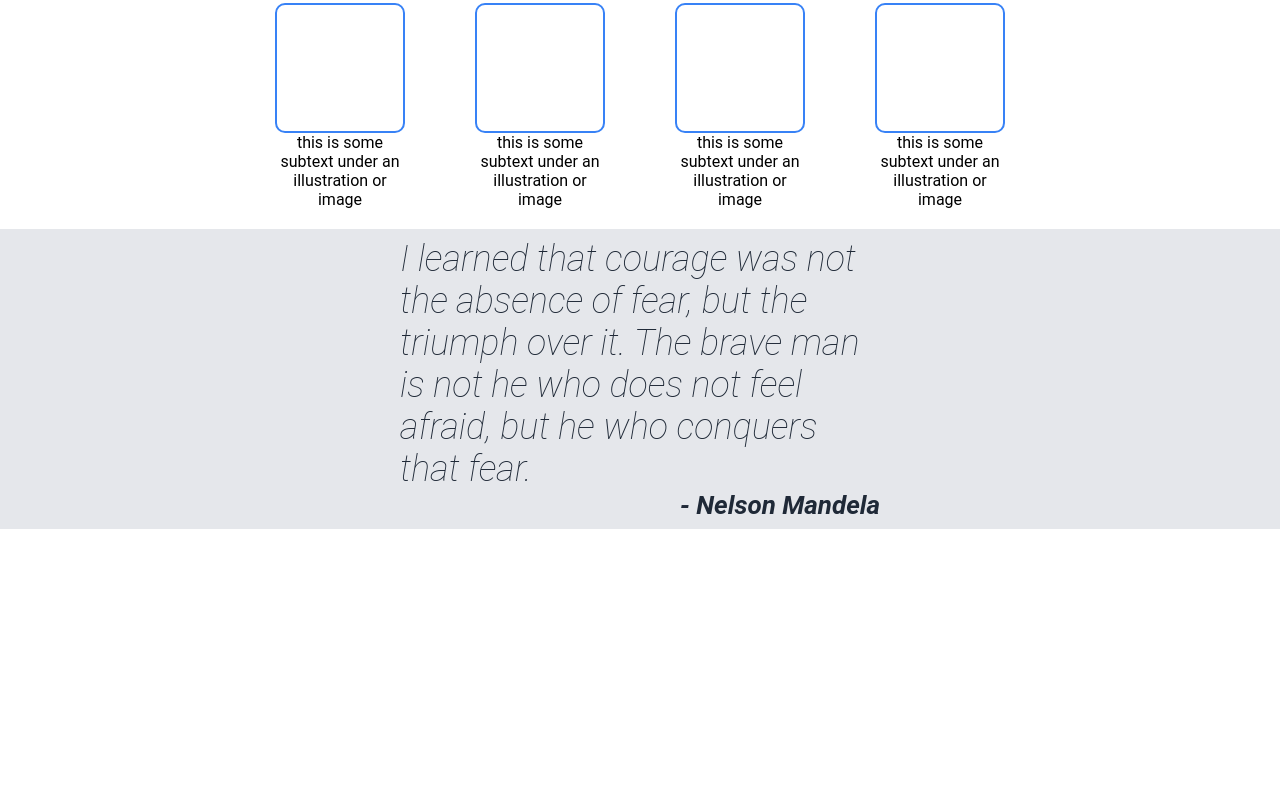
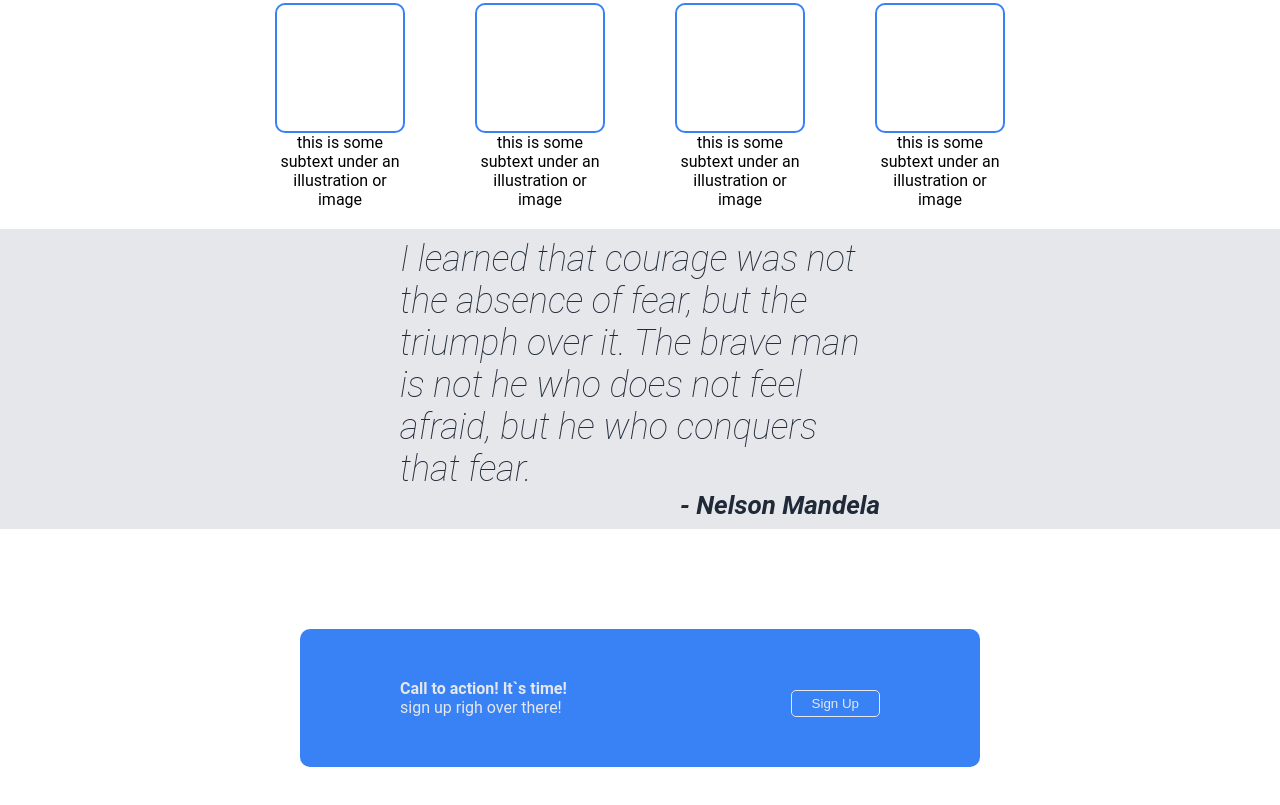
Before and after one commit to Aleskoss/landing-page, a plain HTML site: page index.html in a window 1280 px wide. Shown: the part 519-1324 px from the top of the page. Before the commit the page ends 1048 px from the top, so only its background shows below. Drawn offline with Linux system fonts and the light colour scheme.

Commit message:
Create and style call to action section

```diff
--- a/index.html
+++ b/index.html
@@ -48,7 +48,11 @@
         <p>I learned that courage was not the absence of fear, but the triumph over it. The brave man is not he who does not feel afraid, but he who conquers that fear. <span class="quote-author">- Nelson Mandela</span></p>
     </div>
     <div class="call-to-action">
-
+        <div>
+            <h4>Call to action! It`s time!</h4>
+            <p>sign up righ over there!</p>
+        </div>
+        <button>Sign Up</button>
     </div>
 </body>
 </html>
--- a/styles/style.css
+++ b/styles/style.css
@@ -45,8 +45,11 @@ ul{
 .hero *{
     margin-bottom: 10px;
 }
+.call-to-action,
 .hero button{
     background-color: #3882f6;
+}
+.hero button{
     padding: 10px 20px;
     font-size:12px;
     border: none;
@@ -115,3 +118,19 @@ h2{
     font-size: 26px;
     text-align: right;
 }
+.call-to-action{
+    display: flex;
+    justify-content: space-between;
+    align-items: flex-end;
+    margin: 100px 300px;
+    padding: 50px 100px;
+    border-radius: 10px;
+    color:#E5E7EB;
+}
+.call-to-action button{
+    color:#E5E7EB;
+    background:none;
+    border: #E5E7EB solid 1px;
+    padding: 5px 20px;
+    border-radius: 5px;
+}
```
